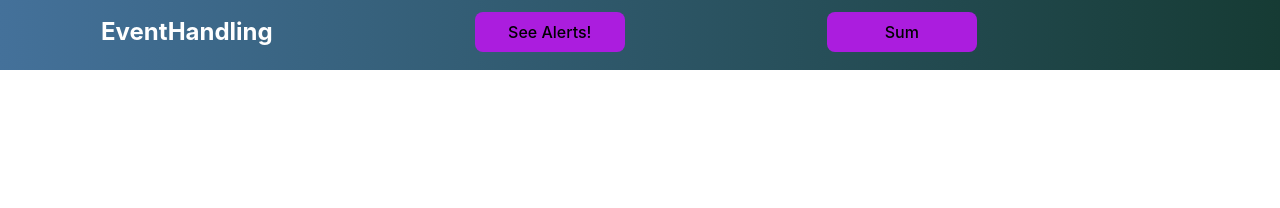
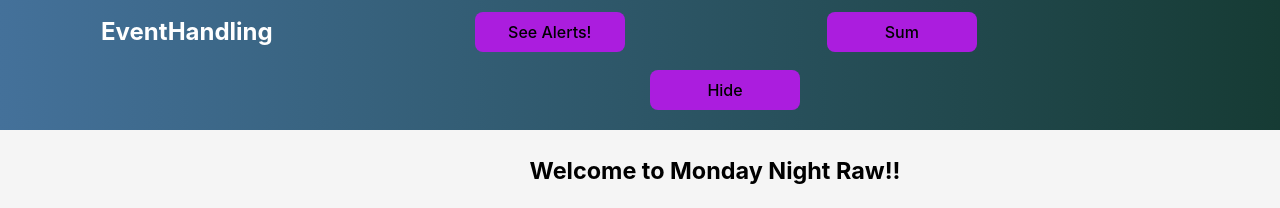
Before and after one commit to diwasbk/My-React-Learning-App, a React (Vite) app: page / in a window 1280 px wide. Shown: the part 773-981 px from the top of the page. Before the commit the page ends 843 px from the top, so only its background shows below. Built offline with nearby package versions, Linux system fonts and the light colour scheme.

Commit message:
Learned if-else conditional rendering statement with component based

```diff
--- a/src/App.jsx
+++ b/src/App.jsx
@@ -1,5 +1,6 @@
 import './App.css'
 import Coffee from './components/Coffee'
+import ConditionalRendering from './components/ConditionalRendering'
 import EventHandling from './components/EventHandling'
 import Hooks from './components/Hooks'
 import Images from './components/Images'
@@ -13,6 +14,7 @@
     <Hooks/>
     <Images/>
     <EventHandling/>
+    <ConditionalRendering/>
     </>
   )
 }
--- /dev/null
+++ b/src/components/ConditionalRendering.jsx
@@ -0,0 +1,26 @@
+import React, { useState } from 'react'
+import "./Custom.css"
+
+function ConditionalRendering() {
+  let template = ""
+  let msg = <Card/>
+  let [pshow, setPshow] = useState(true)
+  if(pshow){
+    template= <button className="buttons" onClick={()=>{setPshow(!pshow)}}>Hide</button>
+  }else{
+    template = <button className="buttons" onClick={()=>{setPshow(!pshow)}}>Show</button>
+    msg = ""
+  }
+  return (
+    <>
+        <div className='template'>{template}</div>
+        <div className='msg'>{msg}</div>
+    </>
+  )
+}
+export default ConditionalRendering
+let Card = ()=>{
+    return(
+        <h3>Welcome to Monday Night Raw!!</h3>
+    )
+}
--- a/src/components/Custom.css
+++ b/src/components/Custom.css
@@ -56,3 +56,20 @@
     color: white;
     background: linear-gradient(90deg, rgb(68, 113, 154), rgb(22, 59, 52));
 }
+
+.template{
+    padding-left: 170px;
+    padding-bottom: 20px;
+    display: flex;
+    justify-content: center;
+    background: linear-gradient(90deg, rgb(68, 113, 154), rgb(22, 59, 52));
+}
+
+.msg{
+    padding-left: 150px;
+    display: flex;
+    justify-content: center;
+    color: black;
+    background-color: whitesmoke;
+    font-size: 20px;
+}
```
